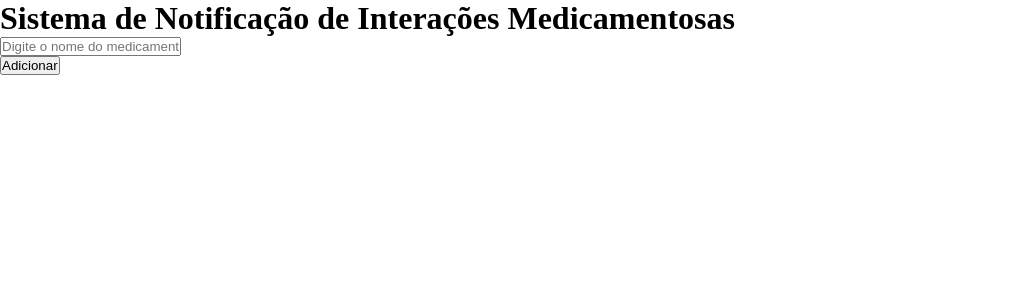
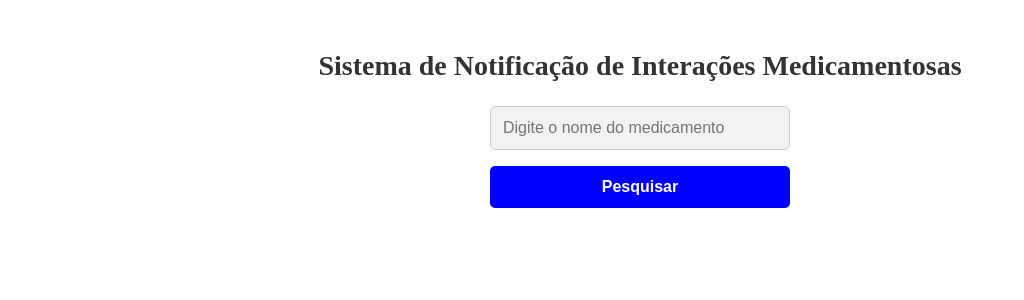
Before and after one commit to lyssasrodrigues/Notifica.Med, a React (Vite) app: page / in a window 1280 px wide. Shown: the top 300 px of the page, without its empty margins (0-1024 px from the left). Built offline with nearby package versions, Linux system fonts and the light colour scheme.

Commit message:
base do site

```diff
--- /dev/null
+++ b/src/Home/InteracoesMedicamentosas.jsx
@@ -0,0 +1,16 @@
+import React from 'react';
+
+function InteracoesMedicamentosas({ interacoes }) {
+  return (
+    <div>
+      <h2>Possíveis Interações:</h2>
+      <ul>
+        {interacoes.map((interacao, index) => (
+          <li key={index}>{interacao}</li>
+        ))}
+      </ul>
+    </div>
+  );
+}
+
+export default InteracoesMedicamentosas;
--- a/src/Home/index.jsx
+++ b/src/Home/index.jsx
@@ -1,25 +1,38 @@
-import { useState } from 'react'
-
-
-
+import React, { useState } from 'react';
+import './styles.css';
+import InteracoesMedicamentosas from './InteracoesMedicamentosas';
 
 function Home() {
+  const [medicamento, setMedicamento] = useState('');
+  const [interacoes, setInteracoes] = useState([]);
+
+  const handleInputChange = (event) => {
+    setMedicamento(event.target.value);
+  };
+
+  const handlePesquisar = () => {
+    // Aqui você pode realizar uma chamada a uma API ou um serviço que
+    // retorne as interações medicamentosas com base no nome do medicamento.
+    // Por enquanto, vou apenas simular algumas interações de exemplo:
+    const exemploInteracoes = ['Interacao 1', 'Interacao 2', 'Interacao 3'];
+    setInteracoes(exemploInteracoes);
+  };
+
   return (
-    <>
-    <p>
-    <h1>Sistema de Notificação de Interações Medicamentosas</h1>
-    </p>
-
-    <p>
-    <input type="text" placeholder= "Digite o nome do medicamento"/>
-    </p>
-    <p>
-<button type= "button">Adicionar</button>
-</p>
-    </>
-
-
- )
+    <div className="container">
+      <h1>Sistema de Notificação de Interações Medicamentosas</h1>
+      <input
+        type="text"
+        placeholder="Digite o nome do medicamento"
+        value={medicamento}
+        onChange={handleInputChange}
+      />
+      <button type="button" onClick={handlePesquisar}>
+        Pesquisar
+      </button>
+      {interacoes.length > 0 && <InteracoesMedicamentosas interacoes={interacoes} />}
+    </div>
+  );
 }
 
-export default Home
+export default Home;
--- a/src/Home/styles.css
+++ b/src/Home/styles.css
@@ -2,42 +2,60 @@
     display: flex;
     align-items: center;
     flex-direction: column;
+    margin-top: 50px;
   }
 
   .container h1 {
-    margin: 84px 0 24px;
+    margin-bottom: 24px;
+    font-size: 28px;
+    color: #333;
   }
 
   .container input {
-    width: 50%;
-    padding: 24px;
+    width: 300px;
+    padding: 12px;
+    margin-bottom: 16px;
 
-    background: #e6e6e6;
+    background: #f2f2f2;
+    border: 1px solid #ccc;
     border-radius: 5px;
-    border: none;
-
     font-size: 16px;
+    color: #333;
   }
 
   .container button {
-    width: 50%;
-    padding: 24px;
-
+    width: 300px;
+    padding: 12px;
     font-weight: 700;
 
-    background: #ea4c89;
+    background:blue;
     color: #fff;
-
     border-radius: 5px;
-    margin: 12px 0 84px;
     border: none;
-
     cursor: pointer;
-    transition: filter 0.2s;
-
+    transition: background-color 0.2s;
     font-size: 16px;
   }
 
   .container button:hover {
-    filter: brightness(0.9);
+    background-color: #603ed1;
   }
+  .container h2 {
+    margin-top: 30px;
+    margin-bottom: 24px;
+    font-size: 28px;
+    color: #333;
+  }
+
+
+  .container ul {
+    list-style: none;
+    margin-top: 30px;
+    max-width: 400px;
+  }
+
+  .container li {
+    margin-bottom: 8px;
+    font-size: 20px;
+    color: #333;
+  }
```
